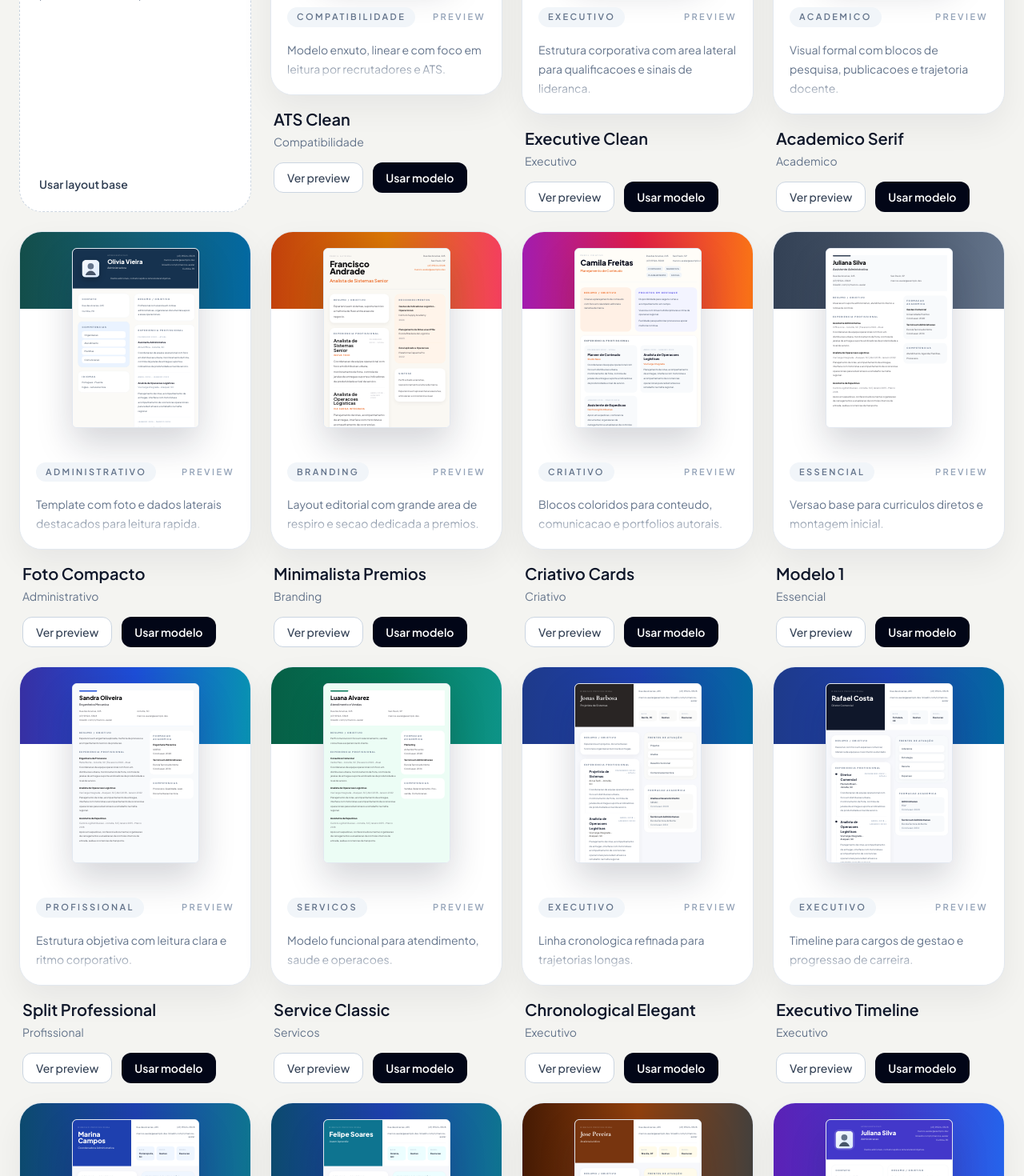
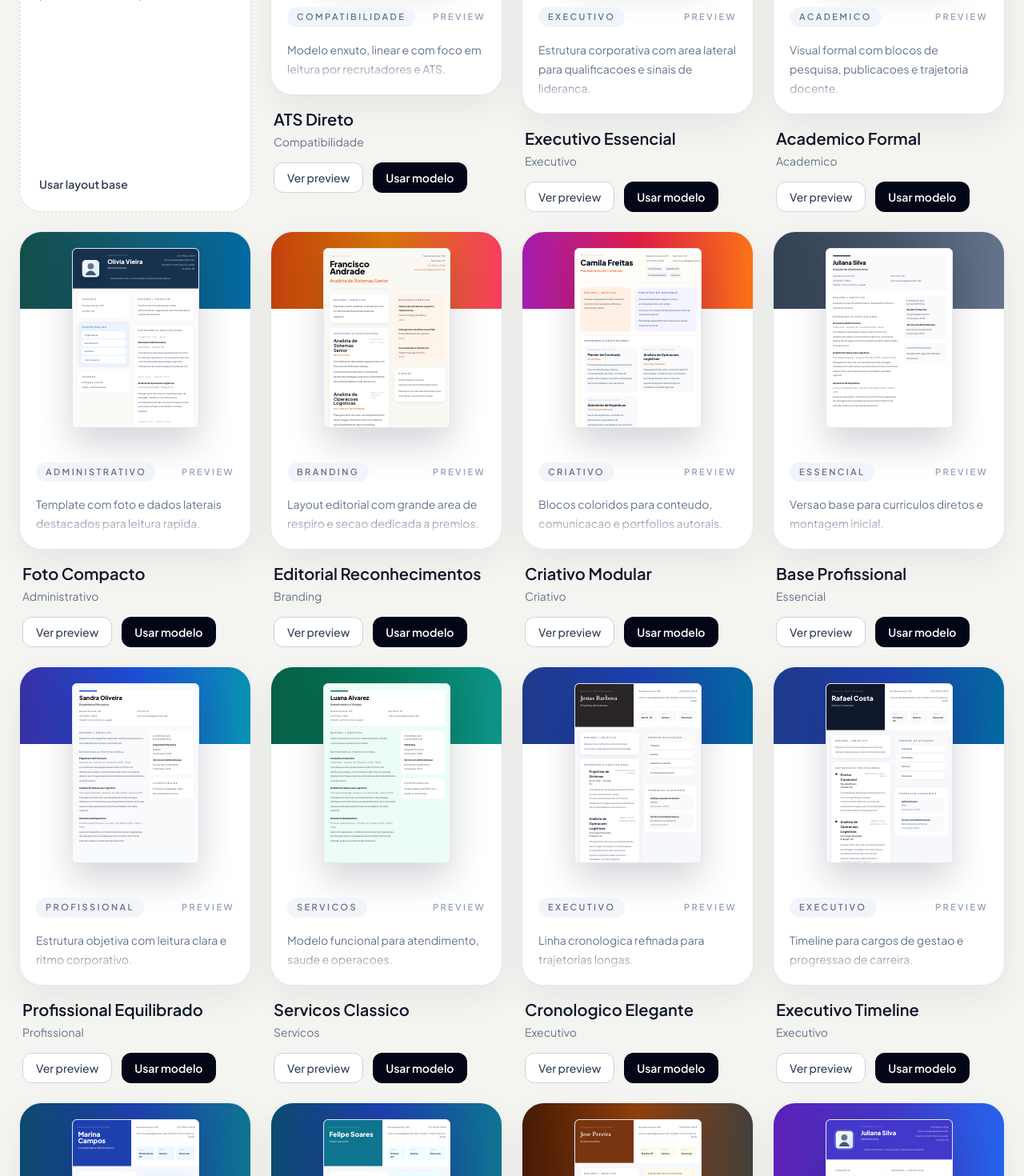
Before and after one commit to joaquimlopespena/curriculo-lab, a React (Vite) app: page / in a window 1280 px wide. Shown: the part 700-2170 px from the top of the page at 80% size. Built offline with nearby package versions, Linux system fonts and the light colour scheme.

Commit message:
Update template names for improved clarity and localization

```diff
--- a/src/data/templates.tsx
+++ b/src/data/templates.tsx
@@ -1032,7 +1032,7 @@ const creativeInitialData = (): CreativeCardsResumeData => ({
 const coreTemplates = {
   "ats-clean": {
     id: "ats-clean",
-    name: "ATS Clean",
+    name: "ATS Direto",
     category: "Compatibilidade",
     description: "Modelo enxuto, linear e com foco em leitura por recrutadores e ATS.",
     sourceModel: "modelos/modelo-ats-clean.html",
@@ -1071,7 +1071,7 @@ const coreTemplates = {
   },
   "executive-clean": {
     id: "executive-clean",
-    name: "Executive Clean",
+    name: "Executivo Essencial",
     category: "Executivo",
     description: "Estrutura corporativa com area lateral para qualificacoes e sinais de lideranca.",
     sourceModel: "modelos/executive-clean.html",
@@ -1110,7 +1110,7 @@ const coreTemplates = {
   },
   "academico-serif": {
     id: "academico-serif",
-    name: "Academico Serif",
+    name: "Academico Formal",
     category: "Academico",
     description: "Visual formal com blocos de pesquisa, publicacoes e trajetoria docente.",
     sourceModel: "modelos/modelo-academico-serif.html",
@@ -1190,7 +1190,7 @@ const coreTemplates = {
   },
   "minimalista-premios": {
     id: "minimalista-premios",
-    name: "Minimalista Premios",
+    name: "Editorial Reconhecimentos",
     category: "Branding",
     description: "Layout editorial com grande area de respiro e secao dedicada a premios.",
     sourceModel: "modelos/modelo-minimalista-premios.html",
@@ -1227,7 +1227,7 @@ const coreTemplates = {
   },
   "criativo-cards": {
     id: "criativo-cards",
-    name: "Criativo Cards",
+    name: "Criativo Modular",
     category: "Criativo",
     description: "Blocos coloridos para conteudo, comunicacao e portfolios autorais.",
     sourceModel: "modelos/modelo-criativo-cards.html",
@@ -1278,7 +1278,7 @@ export const templates: { [K in TemplateId]: TemplateDefinition<K> } = {
   "modelo-1": {
     ...coreTemplates["ats-clean"],
     id: "modelo-1",
-    name: "Modelo 1",
+    name: "Base Profissional",
     category: "Essencial",
     description: "Versao base para curriculos diretos e montagem inicial.",
     sourceModel: "modelos/modelo-1.html",
@@ -1291,7 +1291,7 @@ export const templates: { [K in TemplateId]: TemplateDefinition<K> } = {
   "split-professional": {
     ...coreTemplates["ats-clean"],
     id: "split-professional",
-    name: "Split Professional",
+    name: "Profissional Equilibrado",
     category: "Profissional",
     description: "Estrutura objetiva com leitura clara e ritmo corporativo.",
     sourceModel: "modelos/split-professional.html",
@@ -1304,7 +1304,7 @@ export const templates: { [K in TemplateId]: TemplateDefinition<K> } = {
   "service-classic": {
     ...coreTemplates["ats-clean"],
     id: "service-classic",
-    name: "Service Classic",
+    name: "Servicos Classico",
     category: "Servicos",
     description: "Modelo funcional para atendimento, saude e operacoes.",
     sourceModel: "modelos/service-classic.html",
@@ -1317,7 +1317,7 @@ export const templates: { [K in TemplateId]: TemplateDefinition<K> } = {
   "chronological-elegant": {
     ...coreTemplates["executive-clean"],
     id: "chronological-elegant",
-    name: "Chronological Elegant",
+    name: "Cronologico Elegante",
     category: "Executivo",
     description: "Linha cronologica refinada para trajetorias longas.",
     sourceModel: "modelos/chronological-elegant.html",
@@ -1385,7 +1385,7 @@ export const templates: { [K in TemplateId]: TemplateDefinition<K> } = {
   "visual-modern": {
     ...coreTemplates["foto-compacto"],
     id: "visual-modern",
-    name: "Visual Modern",
+    name: "Visual Contemporaneo",
     category: "Visual",
     description: "Destaque visual com foto e leitura lateral de competencias.",
     sourceModel: "modelos/visual-modern.html",
@@ -1411,7 +1411,7 @@ export const templates: { [K in TemplateId]: TemplateDefinition<K> } = {
   "modelo-premium-sidebar": {
     ...coreTemplates["foto-compacto"],
     id: "modelo-premium-sidebar",
-    name: "Premium Sidebar",
+    name: "Sidebar Premium",
     category: "Premium",
     description: "Layout premium com coluna lateral marcante.",
     sourceModel: "modelos/modelo-premium-sidebar.html",
@@ -1450,7 +1450,7 @@ export const templates: { [K in TemplateId]: TemplateDefinition<K> } = {
   "creative-compact": {
     ...coreTemplates["criativo-cards"],
     id: "creative-compact",
-    name: "Creative Compact",
+    name: "Criativo Compacto",
     category: "Criativo",
     description: "Versao compacta para conteudo, marca pessoal e portfolio.",
     sourceModel: "modelos/creative-compact.html",
```
